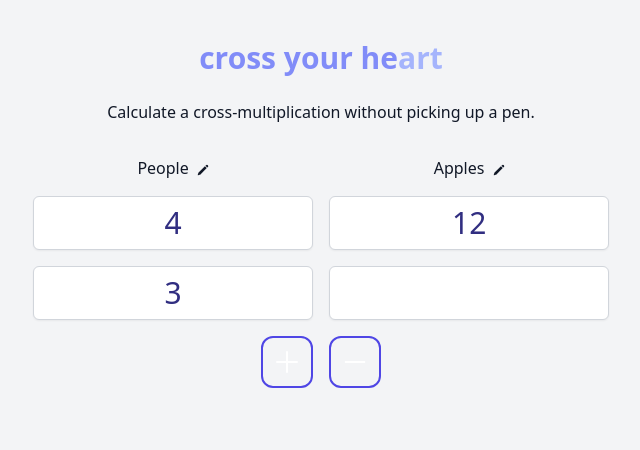
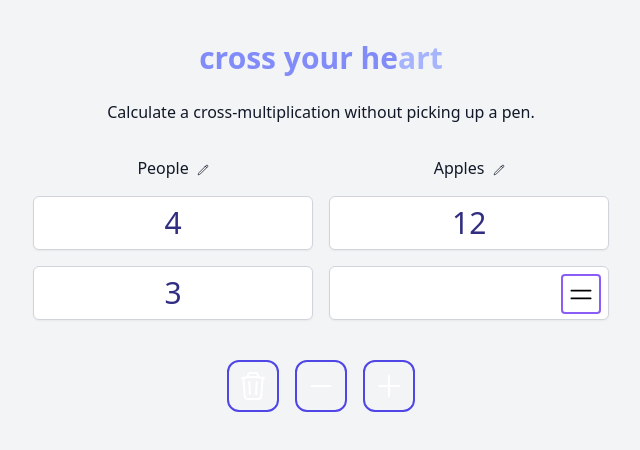
Before and after one commit to adriaandotcom/crossyourhe.art, a Nuxt app: page / in a window 1280 px wide. Shown: the top 450 px of the page, without its empty margins (319-959 px from the left). Built offline with nearby package versions, Linux system fonts and the light colour scheme.

Commit message:
Add calculate logic

```diff
--- a/components/Calculator.vue
+++ b/components/Calculator.vue
@@ -1,8 +1,16 @@
 <template>
   <div>
-    <p>Calculate a cross-multiplication without picking up a pen.</p>
+    <p>
+      Calculate a
+      <a href="https://en.wikipedia.org/wiki/Cross-multiplication"
+        >cross-multiplication</a
+      >
+      without picking up a pen.
+    </p>
 
-    <div class="max-w-xl mx-auto grid grid-cols-4 gap-4 justify-center mt-8">
+    <div
+      class="max-w-xl mx-auto grid grid-cols-4 gap-4 justify-center mt-8 mb-8"
+    >
       <div class="flex items-center justify-center">
         <input
           v-if="showUnitOne"
@@ -32,23 +40,38 @@
           v-for="(cell, cellIndex) in row"
           :key="`cell:${rowIndex}-${cellIndex}`"
         >
-          <div>
+          <div class="relative">
             <input type="text" v-model="matrix[rowIndex][cellIndex]" />
+            <a
+              @click="
+                matrix[rowIndex][cellIndex] = calculate(rowIndex, cellIndex)
+              "
+              v-if="calculate(rowIndex, cellIndex)"
+              class="absolute top-2 right-2 sm:p-1 border-2 border-violet-500 rounded cursor-pointer"
+            >
+              <Bars2Icon class="fill-violet-600 w-6 h-6 sm:w-7 sm:h-7" />
+            </a>
           </div>
         </template>
       </template>
-      <div class="col-span-2 flex justify-center items-center space-x-4">
+      <div class="mt-6 col-span-2 flex justify-center items-center space-x-4">
         <button
-          @click="addRow()"
+          @click="reset()"
           class="border-2 border-indigo-600 dark:border-indigo-400 rounded-xl hover:bg-indigo-600 dark:hover:bg-indigo-400"
         >
-          <PlusIcon class="w-12 h-12 p-2 fill-white" />
+          <TrashIcon class="w-12 h-12 p-2 stroke-white" />
         </button>
         <button
           @click="removeRow()"
           class="border-2 border-indigo-600 dark:border-indigo-400 rounded-xl hover:bg-indigo-600 dark:hover:bg-indigo-400"
         >
-          <MinusIcon class="w-12 h-12 p-2 fill-white" />
+          <MinusIcon class="w-12 h-12 p-2 stroke-white" />
+        </button>
+        <button
+          @click="addRow()"
+          class="border-2 border-indigo-600 dark:border-indigo-400 rounded-xl hover:bg-indigo-600 dark:hover:bg-indigo-400"
+        >
+          <PlusIcon class="w-12 h-12 p-2 stroke-white" />
         </button>
       </div>
     </div>
@@ -56,12 +79,19 @@
 </template>
 
 <script setup>
-import { PlusIcon, MinusIcon, PencilIcon } from "@heroicons/vue/24/solid";
+import {
+  PlusIcon,
+  MinusIcon,
+  PencilIcon,
+  Bars2Icon,
+  TrashIcon,
+} from "@heroicons/vue/24/outline";
 
 const unitOne = ref("People");
 const unitTwo = ref("Apples");
 const showUnitOne = ref(false);
 const showUnitTwo = ref(false);
+const resetDate = ref(new Date());
 
 const matrix = ref([
   [4, 12],
@@ -69,10 +99,51 @@ const matrix = ref([
 ]);
 
 const addRow = () => {
-  matrix.value.push([0, 0]);
+  matrix.value.push([0, null]);
 };
 const removeRow = () => {
   matrix.value.pop();
+};
+
+const reset = () => {
+  matrix.value = [
+    [4, 12],
+    [3, null],
+  ];
+  unitOne.value = "People";
+  unitTwo.value = "Apples";
+  resetDate.value = new Date();
+};
+
+// Do Cross-multiplication with the given row and column
+const calculate = (rowIndex, cellIndex) => {
+  // d = (b * c) / a
+  const isLeft = cellIndex === 0;
+
+  const row = matrix.value[rowIndex];
+  const b = row[isLeft ? 1 : 0];
+
+  if (!b) return;
+
+  const firstRow = matrix.value
+    .filter((_, index) => index !== rowIndex)
+    .find((row) => row[0] && row[1]);
+
+  if (!firstRow) return;
+
+  const [a, c] = firstRow;
+
+  const d = isLeft ? (b * a) / c : (b * c) / a;
+  const value = d.toFixed(3).replace(/\.?0+$/, "");
+
+  // only update cell when resetDate is newer than 200ms
+  const isNull = matrix.value[rowIndex][cellIndex] === null;
+  const isNotRecent = resetDate.value.getTime() + 200 < Date.now();
+  if (isNull && isNotRecent) {
+    matrix.value[rowIndex][cellIndex] = value;
+  }
+
+  return value;
 };
 </script>
 
```
